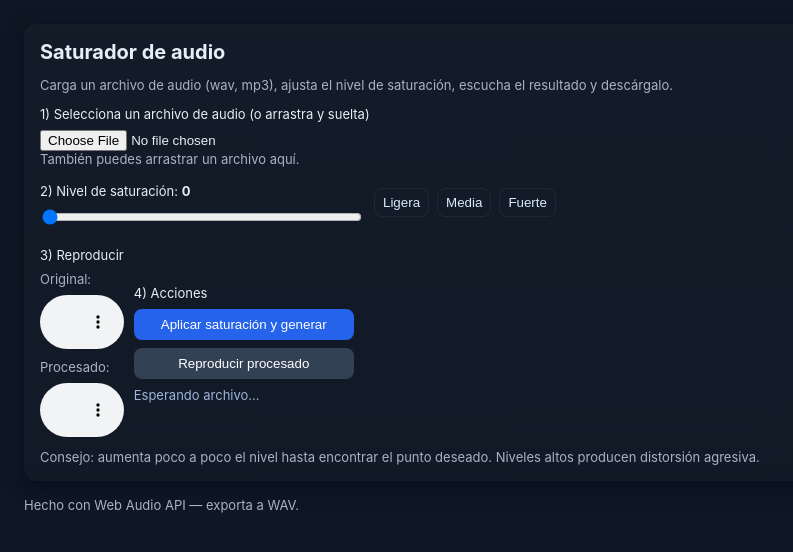
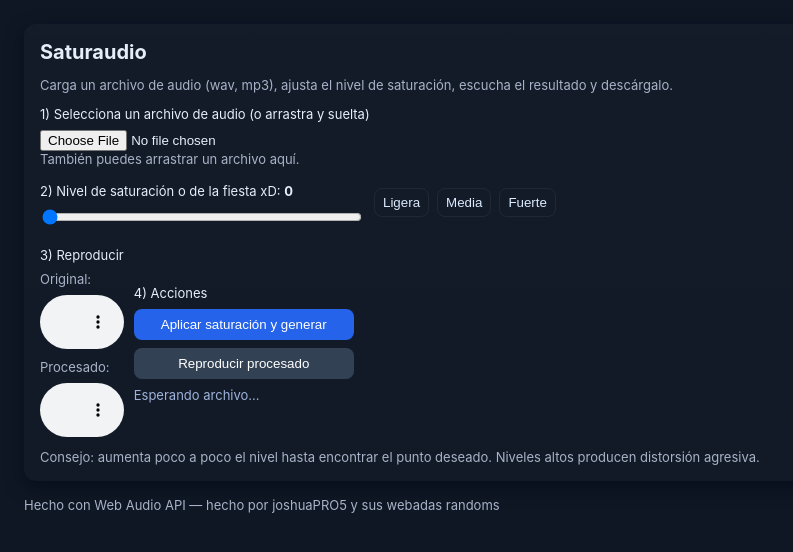
Before and after one commit to joshuaPRO83482/saturaudio, a plain HTML site: page index.html in a window 1280 px wide. Shown: the whole page, without its empty margins (0-793 px from the left). Drawn offline with Linux system fonts and the light colour scheme.

Commit message:
Update index.html

```diff
--- a/index.html
+++ b/index.html
@@ -26,7 +26,7 @@
 </head>
 <body>
   <div class="card">
-    <h1>Saturador de audio</h1>
+    <h1>Saturaudio</h1>
     <p class="small">Carga un archivo de audio (wav, mp3), ajusta el nivel de saturación, escucha el resultado y descárgalo.</p>
 
     <label>1) Selecciona un archivo de audio (o arrastra y suelta)</label>
@@ -37,7 +37,7 @@
 
     <div class="row">
       <div>
-        <label>2) Nivel de saturación: <strong id="levelLabel">0</strong></label>
+        <label>2) Nivel de saturación o de la fiesta xD: <strong id="levelLabel">0</strong></label>
         <input id="level" class="slider" type="range" min="0" max="100" value="0" />
       </div>
       <div class="controls">
@@ -74,7 +74,7 @@
     <div class="small">Consejo: aumenta poco a poco el nivel hasta encontrar el punto deseado. Niveles altos producen distorsión agresiva.</div>
   </div>
 
-  <footer class="small">Hecho con Web Audio API — exporta a WAV.</footer>
+  <footer class="small">Hecho con Web Audio API — hecho por joshuaPRO5 y sus webadas randoms </footer>
 
   <script>
     // Elementos
@@ -238,7 +238,7 @@
         processedPlayer.load();
         downloadLink.href = processedBlobUrl;
         downloadLink.style.display = 'inline-block';
-        setStatus('Procesado listo — puedes reproducir o descargar.');
+        setStatus('Procesado listo — puedes reproducir o descargar. no lo reproduzcas en tus audifonos ☠');
       }catch(e){ console.error(e); setStatus('Error al procesar audio.'); }
 
       applyBtn.disabled = false;
```
